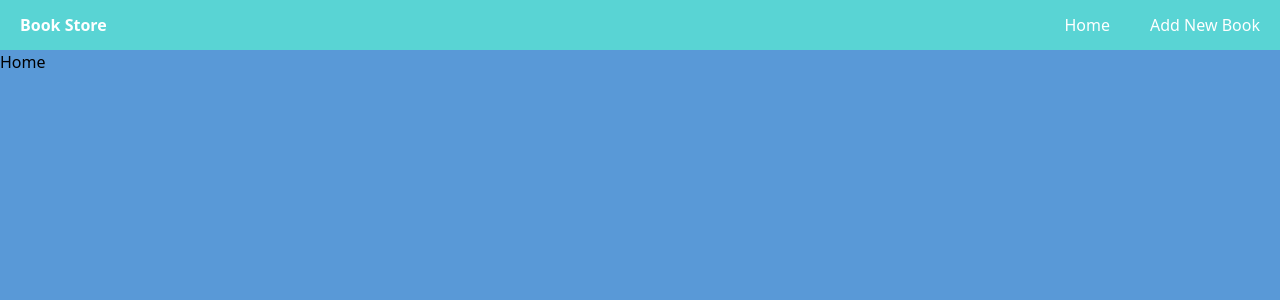
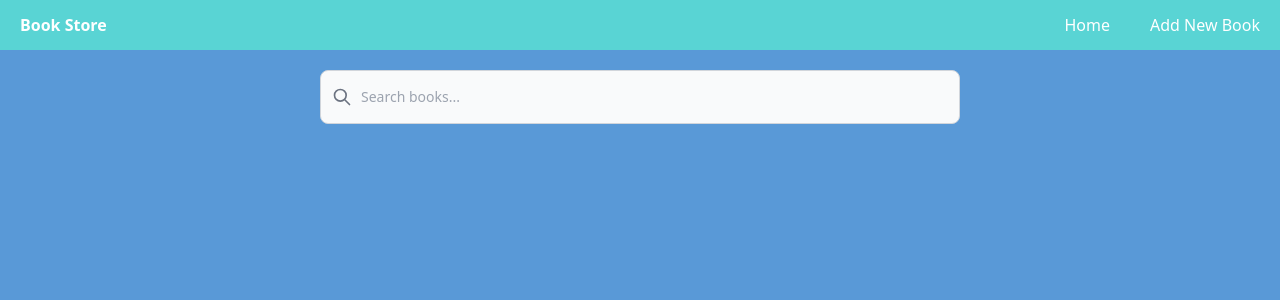
Before and after one commit to karamanburak/book-keeper, a React (Vite) app in the folder Frontend/: page / in a window 1280 px wide. Shown: the top 300 px of the page. Built offline with nearby package versions, Linux system fonts and the light colour scheme.

Commit message:
Add SearchComp import and replace 'Home' div with SearchComp component in Home.tsx

```diff
--- /dev/null
+++ b/Frontend/src/components/SearchComp.tsx
@@ -0,0 +1,34 @@
+
+
+
+const SearchComp = () => {
+    return (
+        <div className="mt-5">
+            <div className="relative w-6/12 mx-auto">
+                <div className="absolute inset-y-0 left-0 flex items-center pl-3 pointer-events-none">
+                    <svg
+                        aria-hidden="true"
+                        className="w-5 h-5 text-gray-500 dark:text-gray-400"
+                        fill="none"
+                        stroke="currentColor"
+                        viewBox="0 0 24 24"
+                        xmlns="http://www.w3.org/2000/svg">
+                        <path
+                            strokeLinecap="round"
+                            strokeLinejoin="round"
+                            strokeWidth="2"
+                            d="M21 21l-6-6m2-5a7 7 0 11-14 0 7 7 0 0114 0z"></path>
+                    </svg>
+                </div>
+                <input
+                    type="search"
+                    id="default-search"
+                    className="block outline-none w-full p-4 pl-10 text-sm text-gray-900 border border-gray-300 rounded-lg bg-gray-50 focus:ring-gray-900 focus:border-gray-900 focus:bg-gray-700 focus:text-white"
+                    placeholder="Search books..."
+                />
+            </div>
+        </div>
+    );
+};
+
+export default SearchComp;
--- a/Frontend/src/pages/Home.tsx
+++ b/Frontend/src/pages/Home.tsx
@@ -1,6 +1,10 @@
+import SearchComp from "../components/SearchComp";
 
 const Home = () => {
-    return <div>Home</div>;
+    return (
+        <div>
+            <SearchComp />
+        </div>);
 };
 
 export default Home;
```
